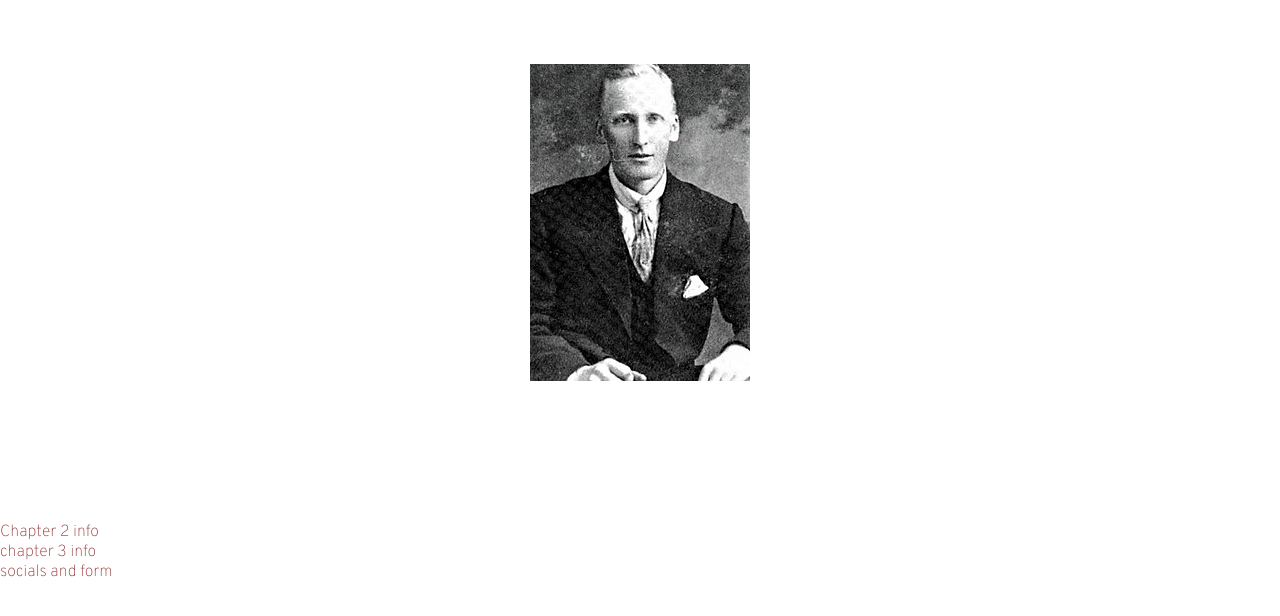
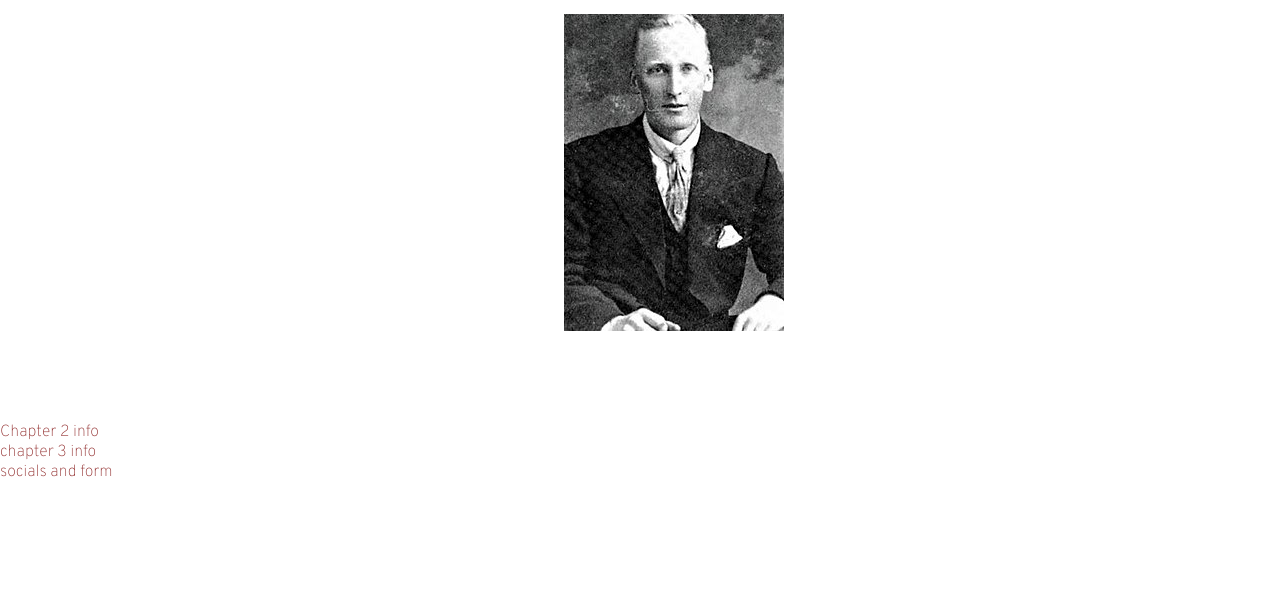
Before and after one commit to Jakattac/Project-1, a plain HTML site: page index.html in a window 1280 px wide. Shown: the part 78-694 px from the top of the page. Drawn offline with nearby package versions, Linux system fonts and the light colour scheme.

Commit message:
Add some style to the intro

```diff
--- a/assets/css/style.css
+++ b/assets/css/style.css
@@ -54,14 +54,16 @@ h2 {
     border-bottom: 1px solid #255100;
 }
 
-.active {
-    border-bottom: 1px solid #255100;
-}
 
 /* main image and intro */
 
+#intro {
+    overflow: hidden;
+    position: relative;
+}
+
 #main-image {
-    height: 600px;
-    width: auto;
+    height: 500px;
+    width: 100%;
     background: url('../images/Tom_Hales.jpg') no-repeat center center;
 }
```
Also changed, not shown: index.html (line endings or trailing spaces).
